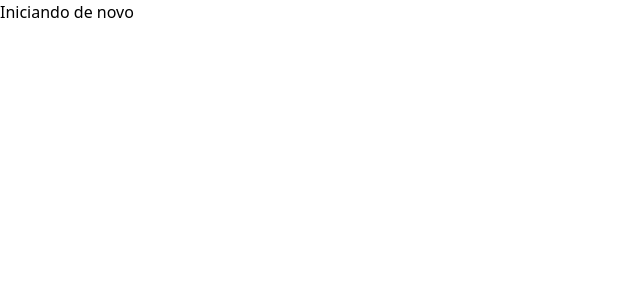
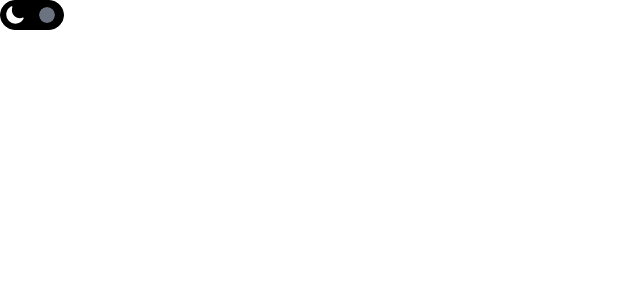
Before and after one commit to RodrigoLimaJesus/RodrigoLimaJesus.github.io, a React (Create React App) app: page / in a window 1280 px wide. Shown: the top 300 px of the page, without its empty margins (0-640 px from the left). Built offline with nearby package versions, Linux system fonts and the light colour scheme.

Commit message:
feat: add botoao para alternar tema do app

```diff
--- a/src/App.js
+++ /dev/null
@@ -1,5 +0,0 @@
-import React from 'react';
-
-export default function App() {
-  return <div>Iniciando de novo</div>;
-}
--- /dev/null
+++ b/src/App.jsx
@@ -0,0 +1,18 @@
+import React, { useState } from 'react';
+import Header from './components/header';
+
+export default function App() {
+  const [theme, setTheme] = useState('dark');
+
+  const changeTheme = () => {
+    setTheme((prevTheme) => (prevTheme === '' ? 'dark' : ''));
+  };
+
+  return (
+    <div className={`${theme}`}>
+      <section>
+        <Header changeTheme={changeTheme} />
+      </section>
+    </div>
+  );
+}
--- /dev/null
+++ b/src/components/header/components/ToggleThemeBtn.jsx
@@ -0,0 +1,34 @@
+import React from 'react';
+import { BsCircleFill } from 'react-icons/bs';
+import { IoMoon, IoSunny } from 'react-icons/io5';
+
+export default function ToggleThemeBtn({ changeTheme }) {
+  return (
+    <button
+      className="
+      flex justify-between
+      focus:outline-none
+      bg-gray-300 dark:bg-black
+      border-black border rounded-full
+      w-16 p-1
+      text-xl font-bold
+      relative
+      transition-all duration-200
+      "
+      onClick={changeTheme}
+    >
+      <BsCircleFill
+        className="
+        absolute
+        transition-all duration-200
+        dark:translate-x-8
+        text-gray-500
+        border-2 border-black
+        rounded-full
+        "
+      />
+      <IoMoon className="text-white" />
+      <IoSunny className="text-black" />
+    </button>
+  );
+}
--- /dev/null
+++ b/src/components/header/index.jsx
@@ -0,0 +1,10 @@
+import React from 'react';
+import ToggleThemeBtn from './components/ToggleThemeBtn';
+
+export default function Header({ changeTheme }) {
+  return (
+    <header>
+      <ToggleThemeBtn changeTheme={changeTheme} />
+    </header>
+  );
+}
--- a/tailwind.config.js
+++ b/tailwind.config.js
@@ -1,5 +1,6 @@
 module.exports = {
   content: ['./src/**/*.{html,js,jsx}'],
+  darkMode: 'class',
   theme: {
     extend: {
       colors: {
```
